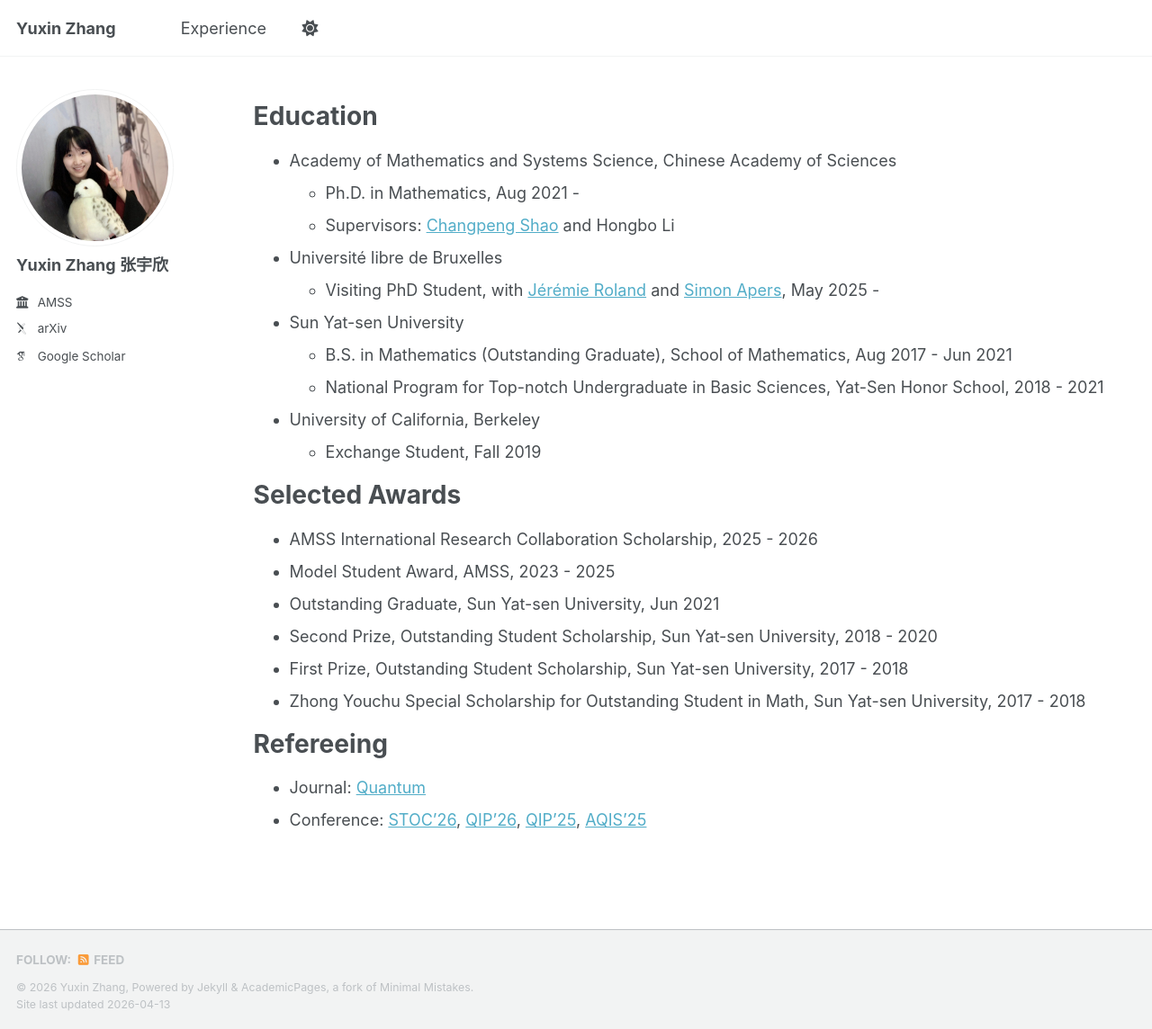
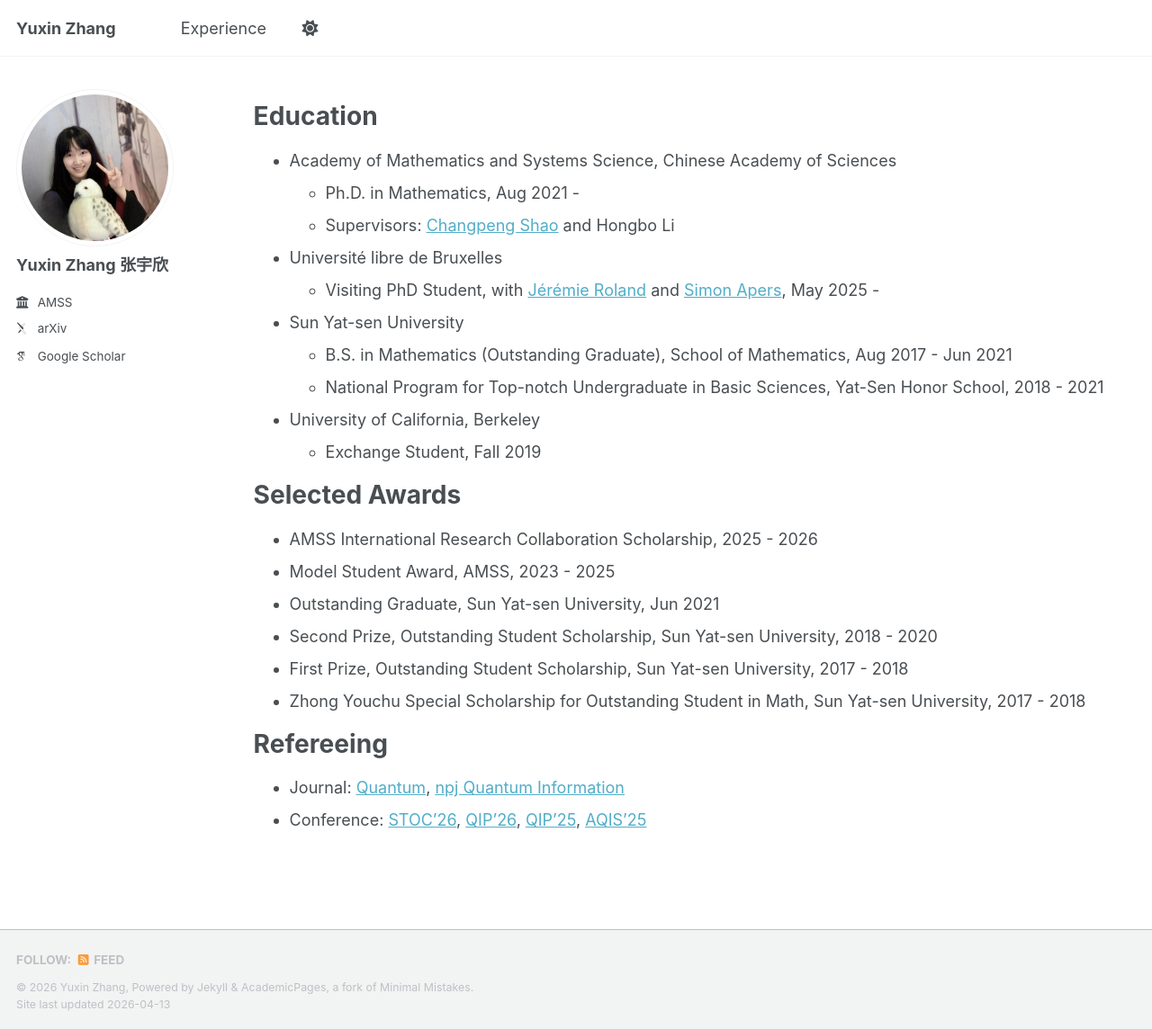
Before and after one commit to yuxinzhangmath/yuxinzhangmath.github.io, a Jekyll site: the page built from _pages/experience.md, in a window 1280 px wide and 1144 px high. Shown: the whole window at 90% size. Built offline with Jekyll 4.4.1, drawn with Linux system fonts in a browser that asks for light colours; some web fonts are replaced; a script bundle is joined from its source files by our own code; library files that are not in the unit come from our copies.

Commit message:
Update experience.md

```diff
--- a/_pages/experience.md
+++ b/_pages/experience.md
@@ -35,5 +35,5 @@ author_profile: true
 
 # Refereeing
 
-* Journal: [Quantum](https://quantum-journal.org/)
+* Journal: [Quantum](https://quantum-journal.org/), [npj Quantum Information](https://www.nature.com/npjqi/)
 * Conference: [STOC'26](https://acm-stoc.org/stoc2026/), [QIP'26](https://qip2026.lu.lv/), [QIP'25](https://rsvp.duke.edu/event/qip2025/home), [AQIS'25](http://aqis-conf.org/2025/)
```
